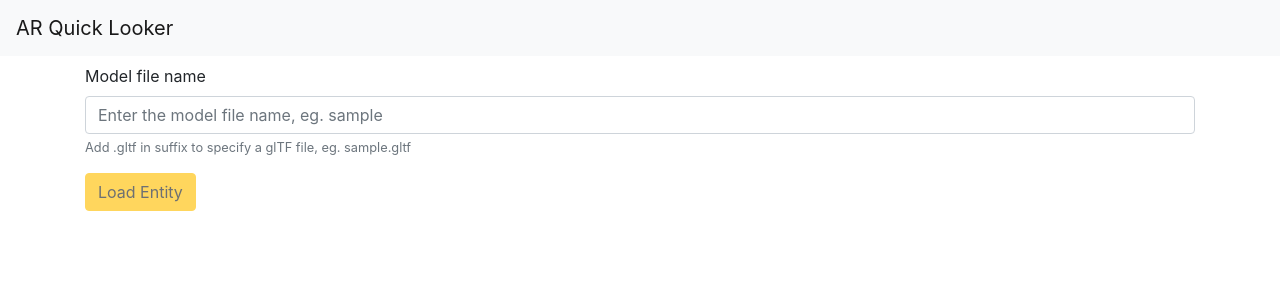
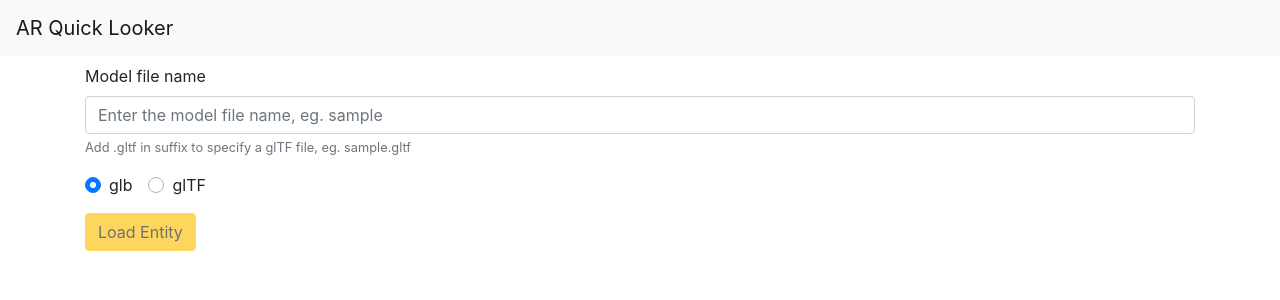
Before and after one commit to paperli/entity-viewer, a React (Create React App) app: page / in a window 1280 px wide. Shown: the top 300 px of the page. Built offline with nearby package versions, Linux system fonts and the light colour scheme.

Commit message:
Add option for file format selection

```diff
--- a/src/LocalFileViewer.js
+++ b/src/LocalFileViewer.js
@@ -3,12 +3,12 @@ import '@google/model-viewer/dist/model-viewer';
 import { ltrim } from './Utils';
 import './App.css';
 
-const getEntityFileURL = (fileName) => {
+const getEntityFileURL = (fileName, format) => {
     fileName = (fileName === undefined) ? "sample" : (fileName.length === 0) ? "sample" : fileName;
     const suffixReg = /\.(gltf|glb|usdz)$/gi;
     const gltfFileReg = /\.(gltf)$/gi;
     const fn = fileName.replace(suffixReg, "");
-    const isGltfFile = gltfFileReg.test(fileName);
+    const isGltfFile = gltfFileReg.test(fileName) || format === "gltf";
     const prefix = `${process.env.PUBLIC_URL}/assets/entities`;
     return [`${prefix}/${fn}.${isGltfFile ? "gltf" : "glb"}`, `${prefix}/${fn}.usdz`, `${fn}.${isGltfFile ? "gltf" : "glb"}`];
 };
@@ -21,7 +21,17 @@ const Form = (props) => {
                 <input type="text" onChange={props.handleFileNameFieldChange} className="form-control" id="fileName" name="fileName" autocorrect="off" autocapitalize="none" placeholder="Enter the model file name, eg. sample" aria-describedby="fileNameHint" />
                 <small id="fileNameHint" className="form-text text-muted">Add .gltf in suffix to specify a glTF file, eg. sample.gltf</small>
             </div>
-            <button type="submit" className="btn btn-warning" disabled={props.fileName === undefined || props.fileName.length < 1}>Load Entity</button>
+            <div className="form-group">
+                <div className="custom-control custom-radio custom-control-inline">
+                    <input type="radio" value="glb" id="glb" name="fileFormat" className="custom-control-input" checked={props.format === "glb"} onChange={props.handleFormatOptionChange} />
+                    <label className="custom-control-label" htmlFor="glb">glb</label>
+                </div>
+                <div class="custom-control custom-radio custom-control-inline">
+                    <input type="radio" id="gltf" value="gltf" name="fileFormat" className="custom-control-input" checked={props.format === "gltf"} onChange={props.handleFormatOptionChange} />
+                    <label className="custom-control-label" htmlFor="gltf">glTF</label>
+                </div>
+            </div>
+            <button type="submit" className="btn btn-warning clearfix" disabled={props.fileName === undefined || props.fileName.length < 1}>Load Entity</button>
         </form>
     );
 };
@@ -31,10 +41,12 @@ const LocalFileViewer = () => {
     const [fileName, setFileName] = useState();
     const [loadError, setLoadError] = useState(false);
     const [submittedFileName, setSubmittedFileName] = useState();
+    const [format, setFormat] = useState("glb");
+    const [submittedFormat, setSubmittedFormat] = useState(format);
 
     useEffect(() => {
         modelViewerRef.current.addEventListener('error', (evt) => {
-            console.log(`Loading model error: ${evt.detail.type} for ${getEntityFileURL(submittedFileName)[2]}`);
+            console.log(`Loading model error: ${evt.detail.type} for ${getEntityFileURL(submittedFileName, submittedFormat)[2]}`);
             setLoadError(true);
         });
     });
@@ -43,6 +55,11 @@ const LocalFileViewer = () => {
         evt.preventDefault();
         setLoadError(false);
         setSubmittedFileName(ltrim(fileName));
+        setSubmittedFormat(format);
+    }
+
+    const handleFormatOptionChange = (evt) => {
+        setFormat(evt.target.value);
     }
 
     const handleFileNameFieldChange = (evt) => {
@@ -54,21 +71,21 @@ const LocalFileViewer = () => {
         <div className="App container">
             <div className="row mb-3 mt-2">
                 <div className="col-12">
-                <Form handleFileNameFieldChange={handleFileNameFieldChange} handleSubmit={handleSubmit} fileName={fileName} />
+                <Form handleFileNameFieldChange={handleFileNameFieldChange} handleSubmit={handleSubmit} fileName={fileName} handleFormatOptionChange={handleFormatOptionChange} format={format} />
                 </div>
             </div>
             {
                 loadError && (
                     <div className="row">
                         <div className="col-12">
-                            <div className="alert alert-danger" role="alert">Failed to load the file {getEntityFileURL(submittedFileName)[2]}</div>
+                            <div className="alert alert-danger" role="alert">Failed to load the file {getEntityFileURL(submittedFileName, submittedFormat)[2]}</div>
                         </div>
                     </div>
                 )
             }
             <div className="row">
                 <div className="model-viewer-box col-12">
-                    <model-viewer class="model-viewer" src={getEntityFileURL(submittedFileName)[0]} ar auto-rotate camera-controls ios-src={getEntityFileURL(submittedFileName)[1]} ref={modelViewerRef} />
+                    <model-viewer class="model-viewer" src={getEntityFileURL(submittedFileName, submittedFormat)[0]} ar auto-rotate camera-controls ios-src={getEntityFileURL(submittedFileName, submittedFormat)[1]} ref={modelViewerRef} />
                 </div>
             </div>
         </div>
```
